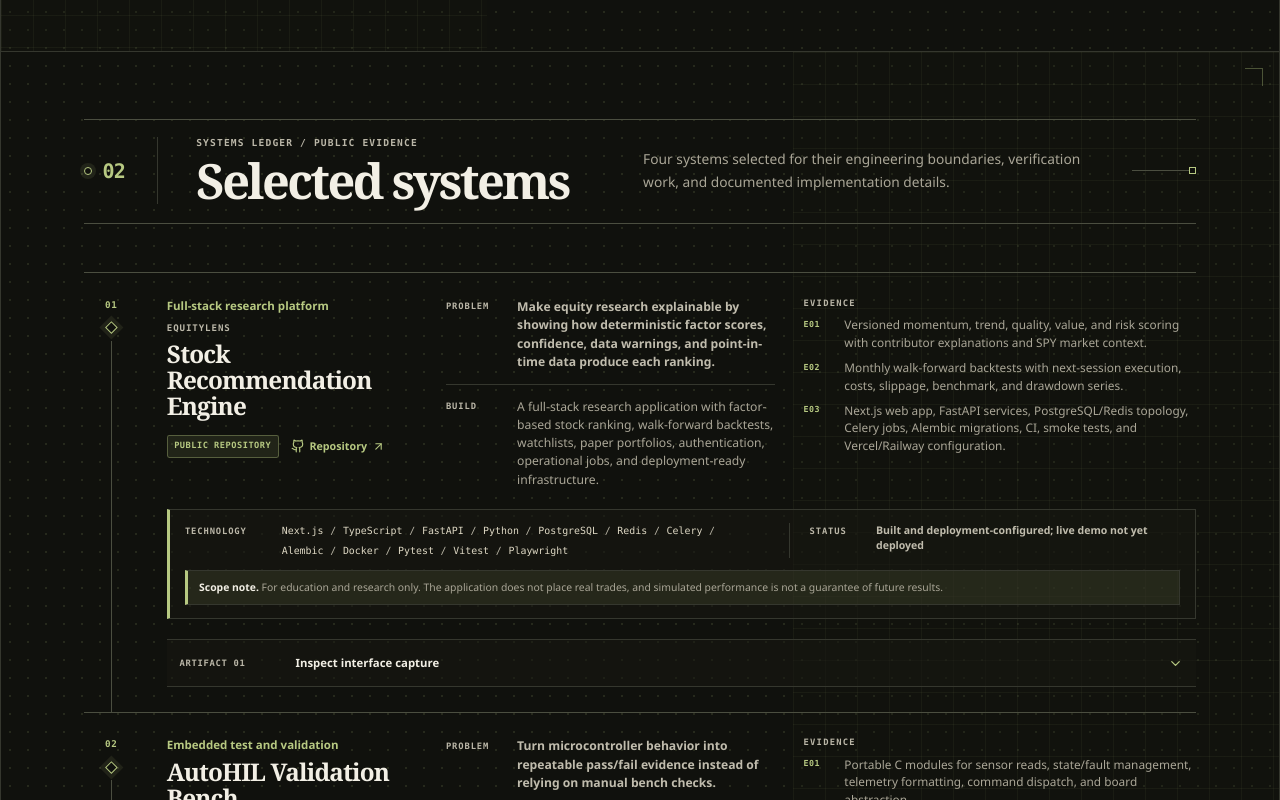
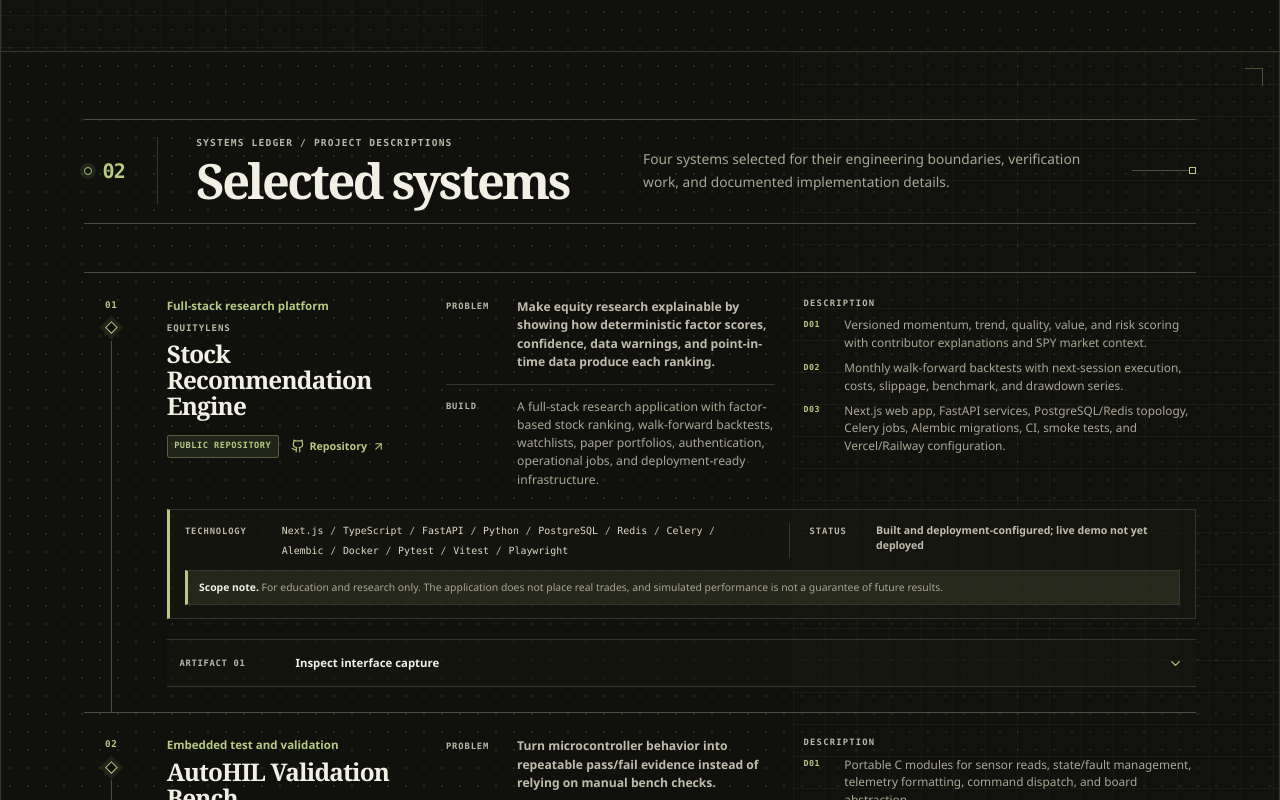
Before and after one commit to darunr1/Portfolio-Website, a Next.js app: page / in a window 1280 px wide. Shown: the part 1740-2540 px from the top of the page. Built offline with nearby package versions, Linux system fonts and the light colour scheme.

Commit message:
Rename visible Evidence labels to Description

```diff
--- a/src/components/sections/projects-section.tsx
+++ b/src/components/sections/projects-section.tsx
@@ -98,11 +98,11 @@
         </dl>
 
         <div className="project-entry__evidence">
-          <p className="micro-label">Evidence</p>
+          <p className="micro-label">Description</p>
           <ol>
             {project.evidence.map((item, evidenceIndex) => (
               <li key={item}>
-                <span aria-hidden="true">E{String(evidenceIndex + 1).padStart(2, "0")}</span>
+                <span aria-hidden="true">D{String(evidenceIndex + 1).padStart(2, "0")}</span>
                 <p>{item}</p>
               </li>
             ))}
@@ -154,7 +154,7 @@
         number="02"
         title="Selected systems"
         description={sectionIntroductions.systems}
-        descriptor="Systems ledger / public evidence"
+        descriptor="Systems ledger / project descriptions"
       />
 
       <ol className="project-ledger">
```
